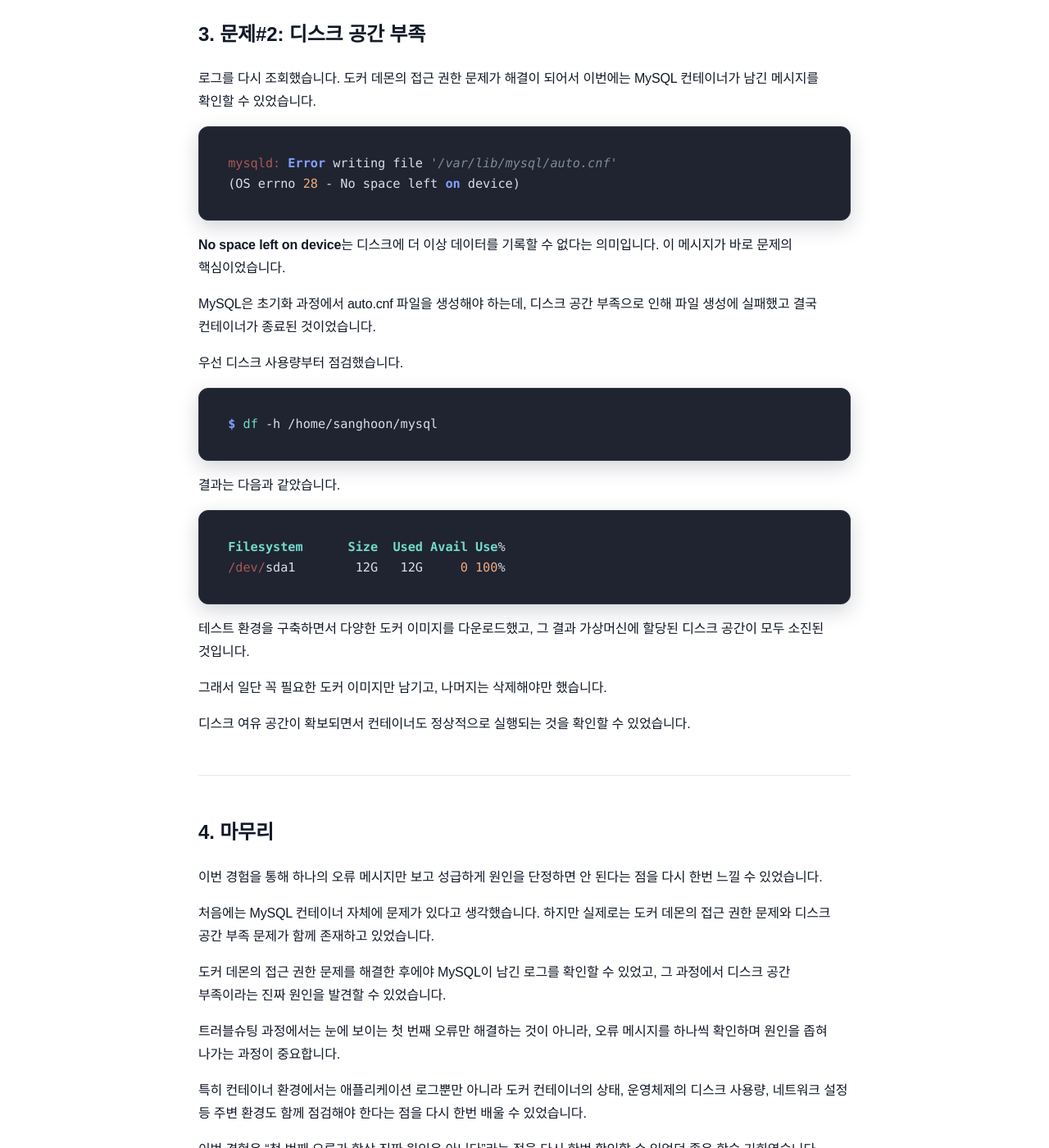
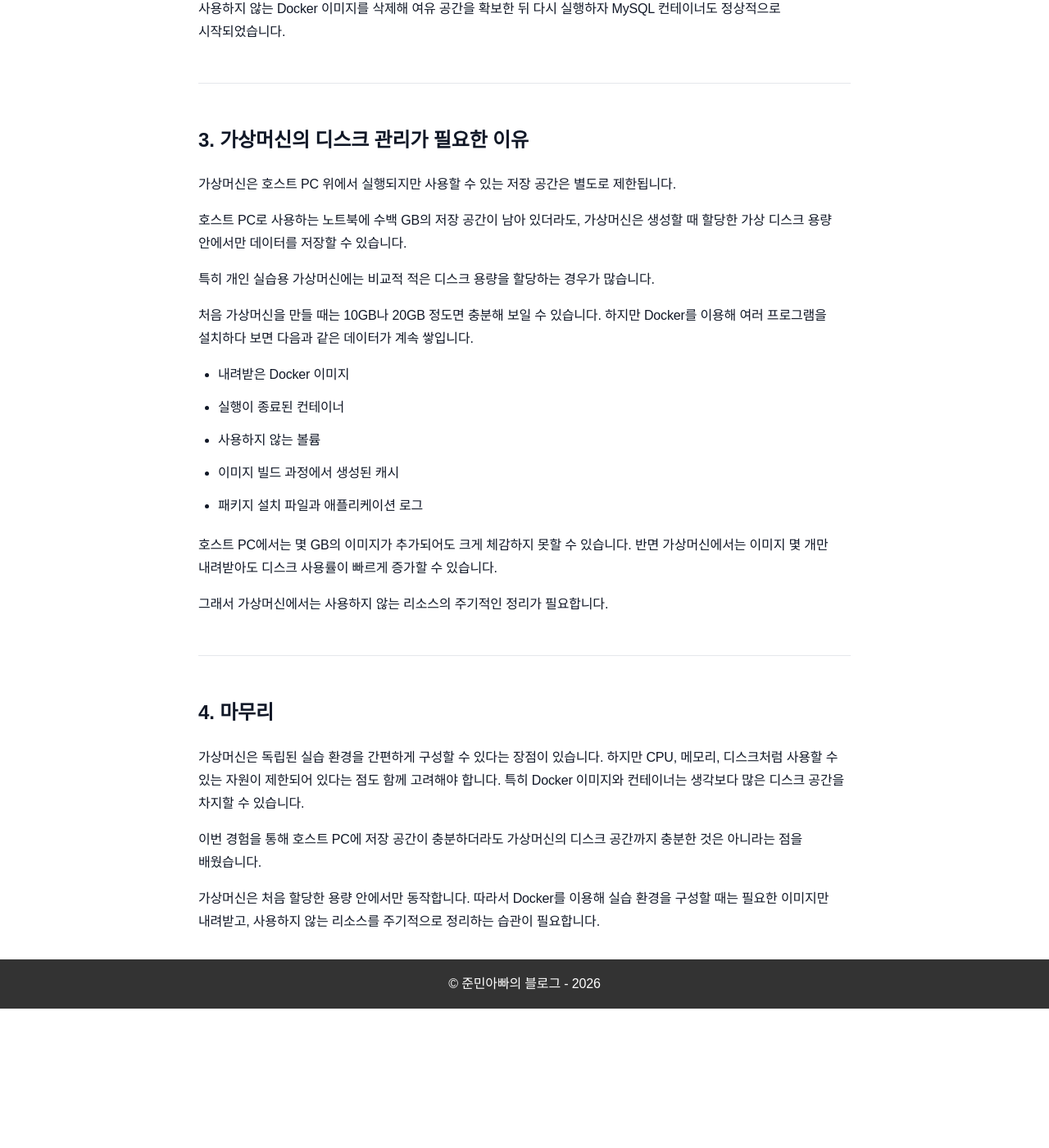
Before and after one commit to sanghoon-lee/sanghoon-lee.github.io, a Jekyll site: the page built from _posts/2026-05-31-mysql.md, in a window 1280 px wide and 1400 px high, scrolled down 2233 px. Shown: the whole window at 82% size. Built offline with Jekyll 4.4.1, drawn with Linux system fonts in a browser that asks for light colours; nearby versions of some CDN libraries; comment, search, counter and statistics services are not loaded; after the commit the page ends 3463 px from its top, so only the background shows below that; some of the changed text lies outside the part shown.

Commit message:
mysql 트러블슈팅 리라이팅

````diff
--- a/_posts/2026-05-31-mysql.md
+++ b/_posts/2026-05-31-mysql.md
@@ -1,120 +1,98 @@
 ---
 layout: post
-title: "[트러블슈팅] Oracle VM에서 MySQL 컨테이너가 실행되지 않았던 이유"
+title: "[트러블슈팅] 가상머신은 생각보다 빨리 디스크가 가득 찬다: Docker No space left on device 해결"
 date: 2026-05-31
-description: Oracle VM으로 가상머신을 생성하고, 도커를 이용해서 MySQL을 설치하면서 마주한 문제 해결 과정을 정리한 포스팅입니다.
+description: 실습용 가상머신에서 Docker 이미지를 여러 개 내려받다가 디스크 공간이 부족해져 MySQL 컨테이너가 종료된 원인과 해결 과정을 정리합니다.
 image: /assets/images/mysql.jpg
 categories: 트러블슈팅
 tags:
   - 인프라
 ---
 
-최근 웹 보안을 공부하면서 실습 환경 구축이 필요했습니다.
+최근 웹 보안을 공부하면서 별도의 실습 환경이 필요했습니다. 그래서 개인 노트북에 Oracle VM으로 가상머신을 생성하고, Docker로 필요한 프로그램들을 하나씩 설치하고 있었습니다.
 
-그래서 개인 노트북에 Oracle VM으로 가상머신을 생성하고, 도커로 필요한 프로그램들을 하나씩 설치하고 있었습니다.
-
-MySQL도 필요한 프로그램 중 하나였습니다. 하지만 MySQL 컨테이너가 예상과 다르게 정상적으로 실행되지 않았습니다.
+MySQL도 필요한 프로그램 중 하나였습니다. 하지만 MySQL 컨테이너를 생성한 뒤 확인해보니 정상적으로 실행되지 않고 곧바로 종료되었습니다.
 
 <img class="main-image" src="/assets/images/mysql.jpg" alt="MySQL">
 
-여러 원인을 의심하며 로그를 추적한 결과, 도커 데몬 접근 권한 문제와 가상 머신의 디스크 공간 부족이 원인이었습니다.
-
-이번 포스팅을 통해 MySQL 컨테이너가 실행되지 않았던 원인을 단계적으로 추적하고 해결한 과정을 정리해보겠습니다.
+처음에는 MySQL 컨테이너 구성에 문제가 있다고 생각했습니다. 하지만 로그를 따라가며 원인을 확인해보니 실제 문제는 MySQL이 아니라 가상머신의 디스크 공간 부족이었습니다.
 
 ---
 
 ## 1. MySQL 컨테이너 생성과 비정상적인 종료
 
-MySQL을 실행하기 위해서 다음과 같이 컨테이너를 생성했습니다.
+MySQL 컨테이너는 생성 직후 곧바로 종료되었습니다. 원인을 확인하기 위해 컨테이너 로그를 조회했습니다.
 
-```bash
-$ docker run --name mysql \
-  -e MYSQL_ROOT_PASSWORD=password \
-  -p 3306:3306 \
-  -v /home/sanghoon/mysql:/var/lib/mysql \
-  -d mysql:9.7
-```
-
-하지만 `docker ps` 명령으로 확인해보니 컨테이너는 정상적으로 실행되지 않고 즉시 종료되었습니다.
-
-원인을 파악하기 위해 로그부터 확인해보기로 했습니다.
-
----
-
-## 2. 문제#1: 도커 데몬의 접근 권한 문제
-
-아래의 명령으로 컨테이너가 남긴 로그를 조회했습니다.
-
-```bash
-$ docker logs mysql
-```
-
-하지만 컨테이너가 아닌 도커 데몬에서 남긴 메시지만 확인할 수 있었습니다.
+다음과 같은 메시지가 출력되었습니다.
 
 ```text
 permission denied while trying to connect to the docker API at unix:///var/run/docker.sock
 ```
 
-메시지 내용은 도커 데몬에 접근할 권한이 없다는 것이었습니다.
+현재 사용자에게 Docker 데몬에 접근할 권한이 없다는 의미였습니다. 사용자 계정을 Docker 그룹에 추가해 권한 문제만 해결하면 MySQL 컨테이너도 정상적으로 실행될 것으로 생각했습니다.
 
-즉, MySQL 컨테이너의 문제가 아니라 도커 데몬에 접근할 수 없는 상태였습니다. 따라서 컨테이너 로그를 확인하는 것조차 불가능한 상황이었습니다.
-
-따라서 도커 데몬의 접근 권한 문제부터 해결해야 했습니다.
-
-우선 사용자를 도커 그룹에 추가했습니다.
-
-```bash
-$ sudo usermod -aG docker $USER
-```
-
-그 후 새로운 터미널 세션을 열고 권한 문제는 해결된 것을 확인했습니다. 하지만 MySQL 컨테이너는 여전히 정상적으로 실행되지 않았습니다.
+하지만 Docker 데몬 접근 권한을 해결한 뒤에도 컨테이너는 여전히 실행되지 않았습니다.
 
 ---
 
-## 3. 문제#2: 디스크 공간 부족
+## 2. 실제 원인: No space left on device
 
-로그를 다시 조회했습니다. 도커 데몬의 접근 권한 문제가 해결이 되어서 이번에는 MySQL 컨테이너가 남긴 메시지를 확인할 수 있었습니다.
+다시 컨테이너 로그를 조회했습니다. 이번에는 다음과 같은 오류 메시지를 확인할 수 있었습니다.
 
 ```text
 mysqld: Error writing file '/var/lib/mysql/auto.cnf'
 (OS errno 28 - No space left on device)
 ```
 
-**No space left on device**는 디스크에 더 이상 데이터를 기록할 수 없다는 의미입니다. 이 메시지가 바로 문제의 핵심이었습니다.
+`No space left on device`는 디스크에 더 이상 데이터를 기록할 수 없다는 의미입니다. 이것이 MySQL 컨테이너가 종료된 실제 원인이었습니다.
 
-MySQL은 초기화 과정에서 auto.cnf 파일을 생성해야 하는데, 디스크 공간 부족으로 인해 파일 생성에 실패했고 결국 컨테이너가 종료된 것이었습니다.
+MySQL은 초기화 과정에서 `auto.cnf` 파일을 생성해야 합니다. 그러나 디스크 공간이 부족해 파일 생성에 실패하면서 초기화를 완료하지 못했고, 결국 컨테이너가 종료되었습니다.
 
-우선 디스크 사용량부터 점검했습니다.
+다음 명령으로 MySQL 데이터가 저장되는 디스크의 사용량을 확인했습니다.
 
 ```bash
 $ df -h /home/sanghoon/mysql
 ```
-
-결과는 다음과 같았습니다.
 
 ```text
 Filesystem      Size  Used Avail Use%
 /dev/sda1        12G   12G     0 100%
 ```
 
-테스트 환경을 구축하면서 다양한 도커 이미지를 다운로드했고, 그 결과 가상머신에 할당된 디스크 공간이 모두 소진된 것입니다.
+가상머신에 할당된 12GB의 디스크 공간이 모두 사용된 상태였으며, 사용할 수 있는 여유 공간은 전혀 남아 있지 않았습니다.
 
-그래서 일단 꼭 필요한 도커 이미지만 남기고, 나머지는 삭제해야만 했습니다.
+웹 보안 실습에 필요할 것이라고 생각해 여러 Docker 이미지를 미리 내려받았습니다. 하지만 실제로는 사용하지 않는 이미지도 많았고, 정리하지 않은 채 계속 쌓여 있었습니다. 결국 제한된 가상머신의 디스크 공간을 모두 사용하게 된 것입니다.
 
-디스크 여유 공간이 확보되면서 컨테이너도 정상적으로 실행되는 것을 확인할 수 있었습니다.
+사용하지 않는 Docker 이미지를 삭제해 여유 공간을 확보한 뒤 다시 실행하자 MySQL 컨테이너도 정상적으로 시작되었습니다.
+
+---
+
+## 3. 가상머신의 디스크 관리가 필요한 이유
+
+가상머신은 호스트 PC 위에서 실행되지만 사용할 수 있는 저장 공간은 별도로 제한됩니다.
+
+호스트 PC로 사용하는 노트북에 수백 GB의 저장 공간이 남아 있더라도, 가상머신은 생성할 때 할당한 가상 디스크 용량 안에서만 데이터를 저장할 수 있습니다.
+
+특히 개인 실습용 가상머신에는 비교적 적은 디스크 용량을 할당하는 경우가 많습니다.
+
+처음 가상머신을 만들 때는 10GB나 20GB 정도면 충분해 보일 수 있습니다. 하지만 Docker를 이용해 여러 프로그램을 설치하다 보면 다음과 같은 데이터가 계속 쌓입니다.
+
+* 내려받은 Docker 이미지
+* 실행이 종료된 컨테이너
+* 사용하지 않는 볼륨
+* 이미지 빌드 과정에서 생성된 캐시
+* 패키지 설치 파일과 애플리케이션 로그
+
+호스트 PC에서는 몇 GB의 이미지가 추가되어도 크게 체감하지 못할 수 있습니다. 반면 가상머신에서는 이미지 몇 개만 내려받아도 디스크 사용률이 빠르게 증가할 수 있습니다.
+
+그래서 가상머신에서는 사용하지 않는 리소스의 주기적인 정리가 필요합니다.
 
 ---
 
 ## 4. 마무리
 
-이번 경험을 통해 하나의 오류 메시지만 보고 성급하게 원인을 단정하면 안 된다는 점을 다시 한번 느낄 수 있었습니다.
+가상머신은 독립된 실습 환경을 간편하게 구성할 수 있다는 장점이 있습니다. 하지만 CPU, 메모리, 디스크처럼 사용할 수 있는 자원이 제한되어 있다는 점도 함께 고려해야 합니다. 특히 Docker 이미지와 컨테이너는 생각보다 많은 디스크 공간을 차지할 수 있습니다.
 
-처음에는 MySQL 컨테이너 자체에 문제가 있다고 생각했습니다. 하지만 실제로는 도커 데몬의 접근 권한 문제와 디스크 공간 부족 문제가 함께 존재하고 있었습니다.
+이번 경험을 통해 호스트 PC에 저장 공간이 충분하더라도 가상머신의 디스크 공간까지 충분한 것은 아니라는 점을 배웠습니다.
 
-도커 데몬의 접근 권한 문제를 해결한 후에야 MySQL이 남긴 로그를 확인할 수 있었고, 그 과정에서 디스크 공간 부족이라는 진짜 원인을 발견할 수 있었습니다.
-
-트러블슈팅 과정에서는 눈에 보이는 첫 번째 오류만 해결하는 것이 아니라, 오류 메시지를 하나씩 확인하며 원인을 좁혀 나가는 과정이 중요합니다.
-
-특히 컨테이너 환경에서는 애플리케이션 로그뿐만 아니라 도커 컨테이너의 상태, 운영체제의 디스크 사용량, 네트워크 설정 등 주변 환경도 함께 점검해야 한다는 점을 다시 한번 배울 수 있었습니다.
-
-이번 경험은 "첫 번째 오류가 항상 진짜 원인은 아니다"라는 점을 다시 한번 확인할 수 있었던 좋은 학습 기회였습니다.
+가상머신은 처음 할당한 용량 안에서만 동작합니다. 따라서 Docker를 이용해 실습 환경을 구성할 때는 필요한 이미지만 내려받고, 사용하지 않는 리소스를 주기적으로 정리하는 습관이 필요합니다.
````
Also changed, not shown: _posts/2026-07-17-40career.md (+3 -1 lines).
